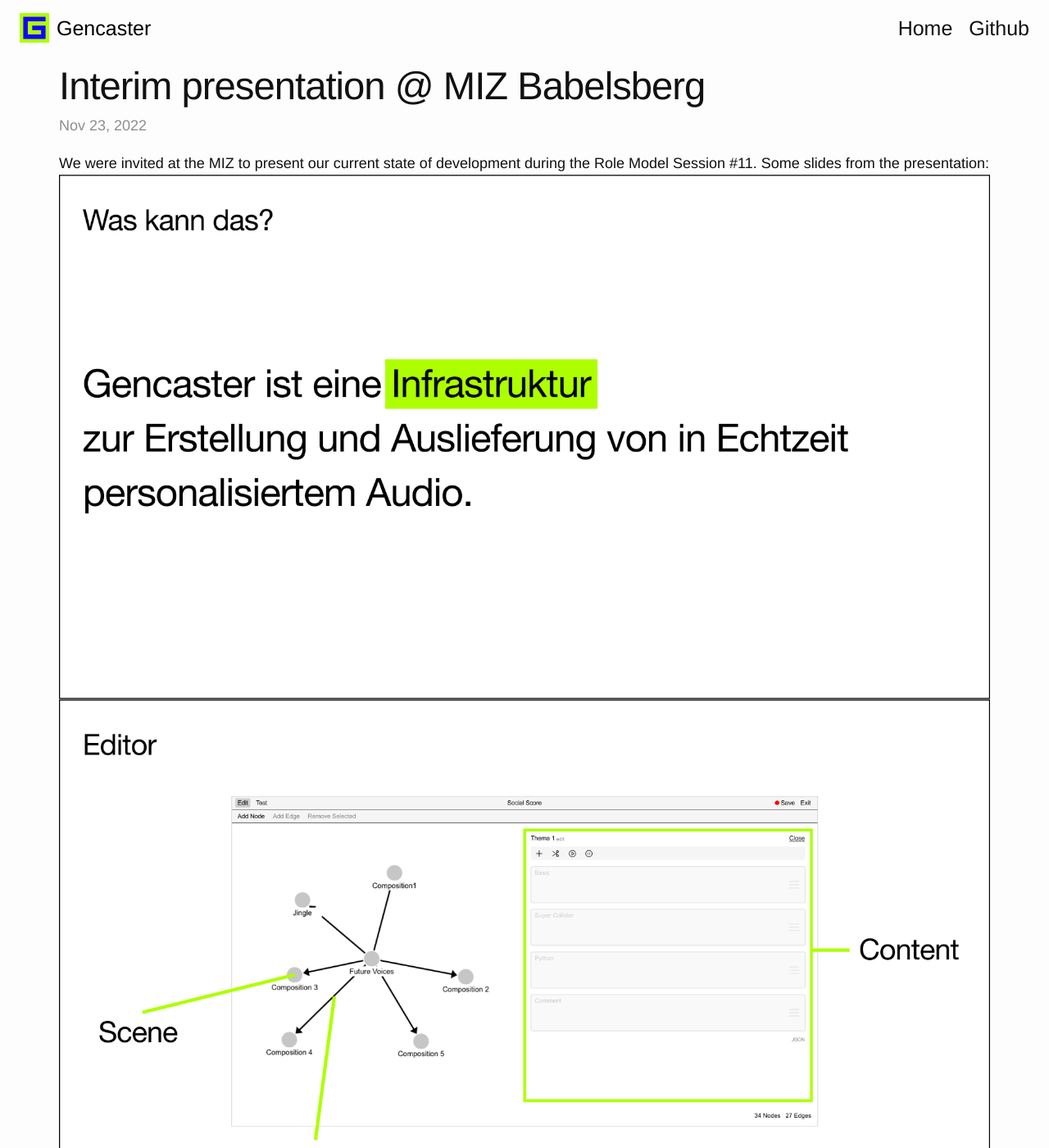
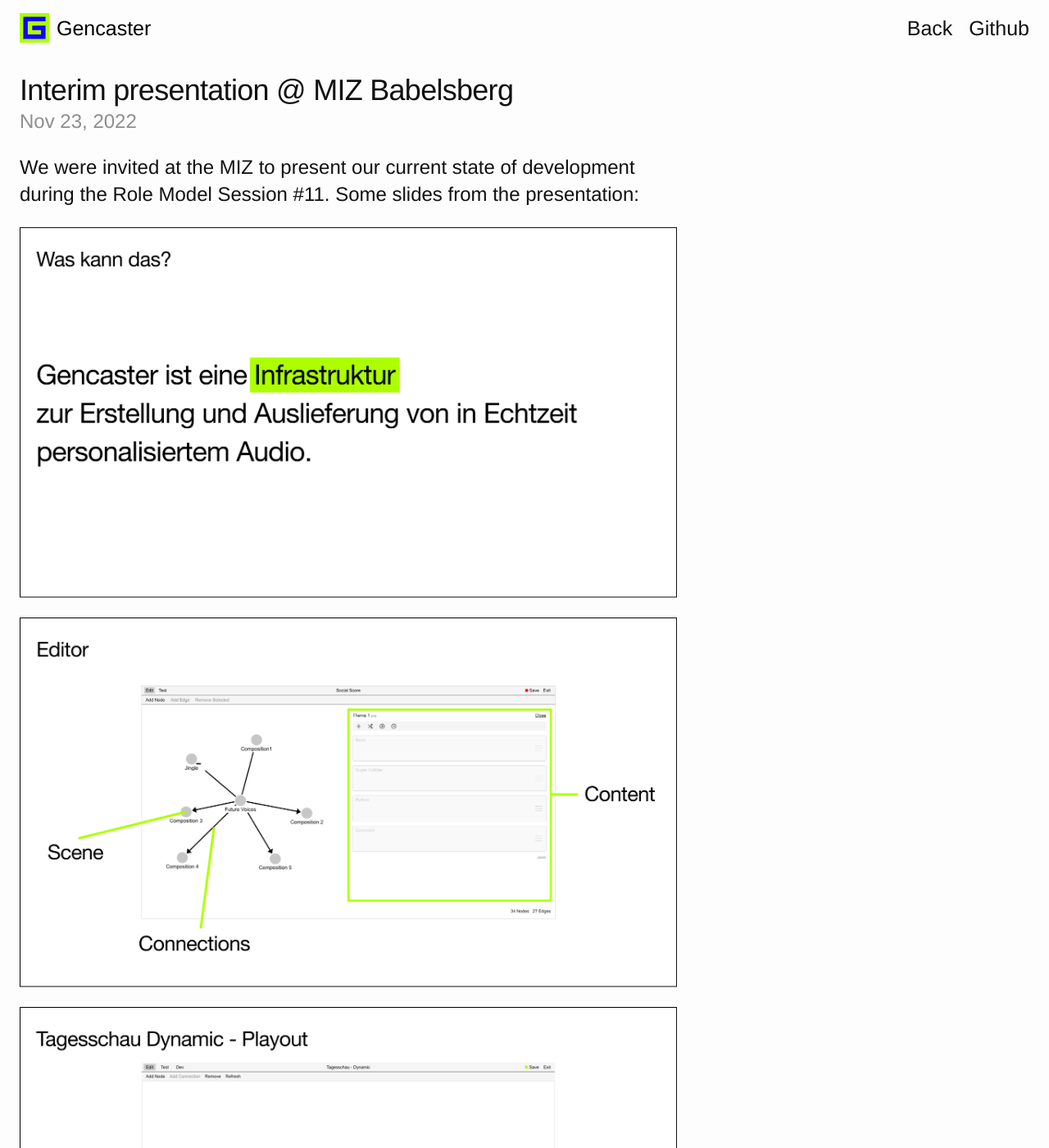
Before and after one commit to gencaster-mlb/gencaster-mlb.github.io, a Jekyll site: the page built from website/_posts/2022-11-23-miz-interim.markdown, in a window 1280 px wide and 1400 px high. Shown: the whole window at 82% size. Built offline with Jekyll 4.4.1, drawn with Linux system fonts in a browser that asks for light colours.

Commit message:
added blog post styling

```diff
--- a/website/_includes/header.html
+++ b/website/_includes/header.html
@@ -21,7 +21,7 @@
 
         <div class="trigger">
           {%- if page.url != "/" -%}
-          <a class="page-link" href="/">Home</a>
+          <a class="page-link" href="/">Back</a>
           {%- endif -%}
           <a class="page-link" href="https://github.com/GenCaster">Github</a>
           {%- for path in page_paths -%}
--- /dev/null
+++ b/website/_layouts/post-layout.html
@@ -0,0 +1,20 @@
+<!DOCTYPE html>
+<html lang="{{ page.lang | default: site.lang | default: "en" }}">
+
+  {%- include head.html -%}
+
+  <body>
+
+    {%- include header.html -%}
+
+    <main class="page-content" aria-label="Content">
+      <div class="wrapper post-wrapper">
+        {{ content }}
+      </div>
+    </main>
+
+    {%- include footer.html -%}
+
+  </body>
+
+</html>
--- a/website/_layouts/post.html
+++ b/website/_layouts/post.html
@@ -1,5 +1,5 @@
 ---
-layout: default
+layout: post-layout
 ---
 <article class="post h-entry" itemscope itemtype="http://schema.org/BlogPosting">
 
--- a/website/_posts/2022-11-23-miz-interim.markdown
+++ b/website/_posts/2022-11-23-miz-interim.markdown
@@ -9,10 +9,10 @@
 ---
 
 We were invited at the MIZ to present our current state of development during the Role Model Session #11. Some slides from the presentation:
+
 ![slide](/assets/posts/2022-11-23-miz-interim/1.png)
 ![slide](/assets/posts/2022-11-23-miz-interim/2.png)
 ![slide](/assets/posts/2022-11-23-miz-interim/3.png)
 ![slide](/assets/posts/2022-11-23-miz-interim/4.png)
-
 ## Full Presentation
 <iframe style="aspect-ratio: 16 / 9;" width="100%" height="100%" src="https://www.youtube-nocookie.com/embed/CZqxDaAjsjk?start=614" title="YouTube video player" frameborder="0" allow="accelerometer; autoplay; clipboard-write; encrypted-media; gyroscope; picture-in-picture; web-share" allowfullscreen></iframe>
--- a/website/_sass/minima/custom-styles.scss
+++ b/website/_sass/minima/custom-styles.scss
@@ -84,3 +84,48 @@
 .end-spacer {
     height: calc(3 * $spacing-unit);
 }
+
+// ====================================
+// =============== POST ===============
+// ====================================
+
+.post-wrapper {
+    box-sizing: border-box;
+    // background-color: yellow;
+    padding: 0;
+    margin: 0;
+    padding-left: $spacing-unit * 1;
+    padding-right: $spacing-unit * 1;
+
+    width: 100%;
+    max-width: 850px;
+
+    // .post-meta {
+    //     margin-bottom: -13px;
+    // }
+
+    h1,
+    h2 {
+        font-size: 36px;
+        line-height: 64px;
+        /* identical to box height, or 178% */
+        letter-spacing: -0.02em;
+    }
+
+    h1 {
+        margin-bottom: -10px;
+    }
+
+    p {
+        font-size: 24px;
+        line-height: 135%;
+        letter-spacing: 0em;
+
+        margin-bottom: $spacing-unit * 1;
+    }
+
+    img, iframe {
+        margin-bottom: $spacing-unit * 1;
+
+    }
+}
```
